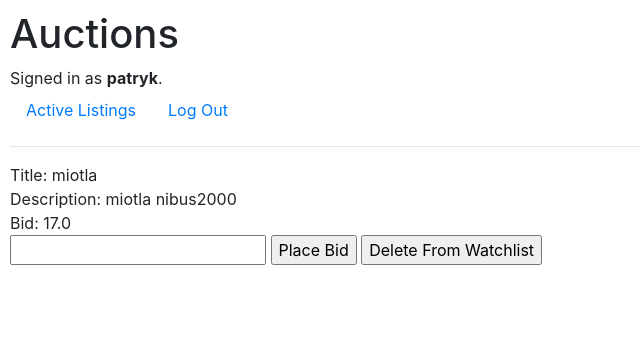
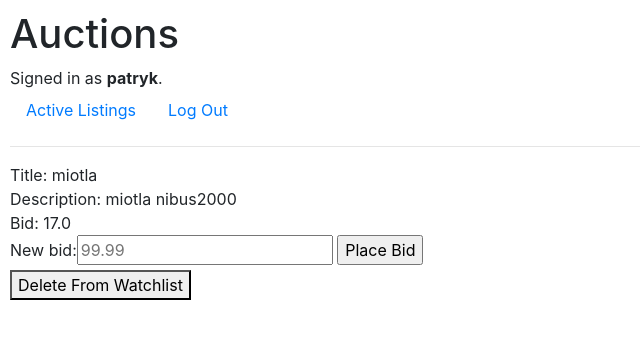
Before and after one commit to opielapatryk/2-commerce, a Django app: page /listing/2 in a window 1280 px wide. Shown: the top 339 px of the page, without its empty margins (0-640 px from the left). Run offline with Django 3.2, Linux system fonts and the light colour scheme; a user stored in the database is signed in; data comes from the database, SQL or seed files in the repository; both versions use the stored data as it was after the commit; some libraries are stand-ins or nearby versions.

Commit message:
im trying to return bid message

```diff
--- a/auctions/templates/auctions/listing.html
+++ b/auctions/templates/auctions/listing.html
@@ -9,10 +9,13 @@
     {% if user.is_authenticated %}
     <form action="{% url 'listing' auction.id%}" method="POST">
         {% csrf_token %}
-        <input type="number" name="" id="">
+        {{form}}
         <input type="submit" name="bid" value="Place Bid">
-        <input type="submit" name="watchlist" value="{{submit}}">
-
-    </form
+    </form>
+    <form action="{% url 'listing' auction.id %}" method="POST">
+        {% csrf_token %}
+        <button type="submit" name="watchlist">{{ submit }}</button>
+    </form>
+            {{message}}
     {% endif %}
 {% endblock %}
--- a/auctions/views.py
+++ b/auctions/views.py
@@ -13,8 +13,13 @@ def index(request):
         'auctions': AuctionListing.objects.all(),
     })
 
+class CreateBidForm(forms.Form):
+    new_bid = forms.FloatField(widget=forms.TextInput(attrs={'placeholder': '99.99',}))
+
 def listing(request,listing_id):
     try:
+        bid_message = ""
+
         watchlist_entry = Watchlist.objects.get(owner=request.user, auction=AuctionListing.objects.get(id=listing_id))
         submit = 'Delete From Watchlist'
         if 'watchlist' in request.POST:
@@ -22,7 +27,40 @@ def listing(request,listing_id):
             submit = 'Add To Watchlist'
             return HttpResponseRedirect(reverse("listing", args=[listing_id]))
         elif 'bid' in request.POST:
-            pass
+            bid_message = "bid"
+
+            form = CreateBidForm(request.POST)
+            if form.is_valid():
+                # define auction
+                auction_listing = AuctionListing.objects.get(id=listing_id)
+
+                # define new bid price
+                new_bid = form.cleaned_data['new_bid']
+
+                """ before save
+                    check if new bid is at least same as starting_bid
+                """
+
+                if new_bid >= auction_listing.starting_bid:
+                    # define auction bid
+                    auction_bid = AuctionBids(auction=auction_listing, price=new_bid, bidder=request.user)
+                    # save auction bid
+                    auction_bid.save()
+
+                    # set new auction price
+                    auction_listing.starting_bid = new_bid
+
+                    # save new auction price
+                    auction_listing.save()
+
+                    bid_message = 'Bid updated successfully!'
+                else:
+                    bid_message = 'This bid is too small..'
+
+
+
+                return HttpResponseRedirect(reverse("listing", args=[listing_id]))
+
     except Watchlist.DoesNotExist:
             submit = 'Add To Watchlist'
             watchlist = Watchlist(owner=request.user,auction=AuctionListing.objects.get(id=listing_id))
@@ -32,11 +70,42 @@ def listing(request,listing_id):
                 submit = 'Delete From Watchlist'
                 return HttpResponseRedirect(reverse("listing", args=[listing_id]))
             elif 'bid' in request.POST:
-                pass
+                bid_message = "bid"
+                form = CreateBidForm(request.POST)
+                if form.is_valid():
+                    # define auction
+                    auction_listing = AuctionListing.objects.get(id=listing_id)
+
+                    # define new bid price
+                    new_bid = form.cleaned_data['new_bid']
+
+                    """ before save
+                        check if new bid is at least same as starting_bid
+                    """
+
+                    if new_bid >= auction_listing.starting_bid:
+                        # define auction bid
+                        auction_bid = AuctionBids(auction=auction_listing, price=new_bid, bidder=request.user)
+                        # save auction bid
+                        auction_bid.save()
+                        # set new auction price
+                        auction_listing.starting_bid = new_bid
+
+                        # save new auction price
+                        auction_listing.save()
+                        bid_message = 'Bid updated successfully!'
+                    else:
+                        bid_message = 'This bid is too small..'
+
+
+
+                    return HttpResponseRedirect(reverse("listing", args=[listing_id]))
 
     return render(request, "auctions/listing.html",{
         'auction': AuctionListing.objects.get(id=listing_id),
-        'submit':submit
+        'submit':submit,
+        'form': CreateBidForm(),
+        'message': bid_message
     })
 
 
```
Also changed, not shown: db.sqlite3.
